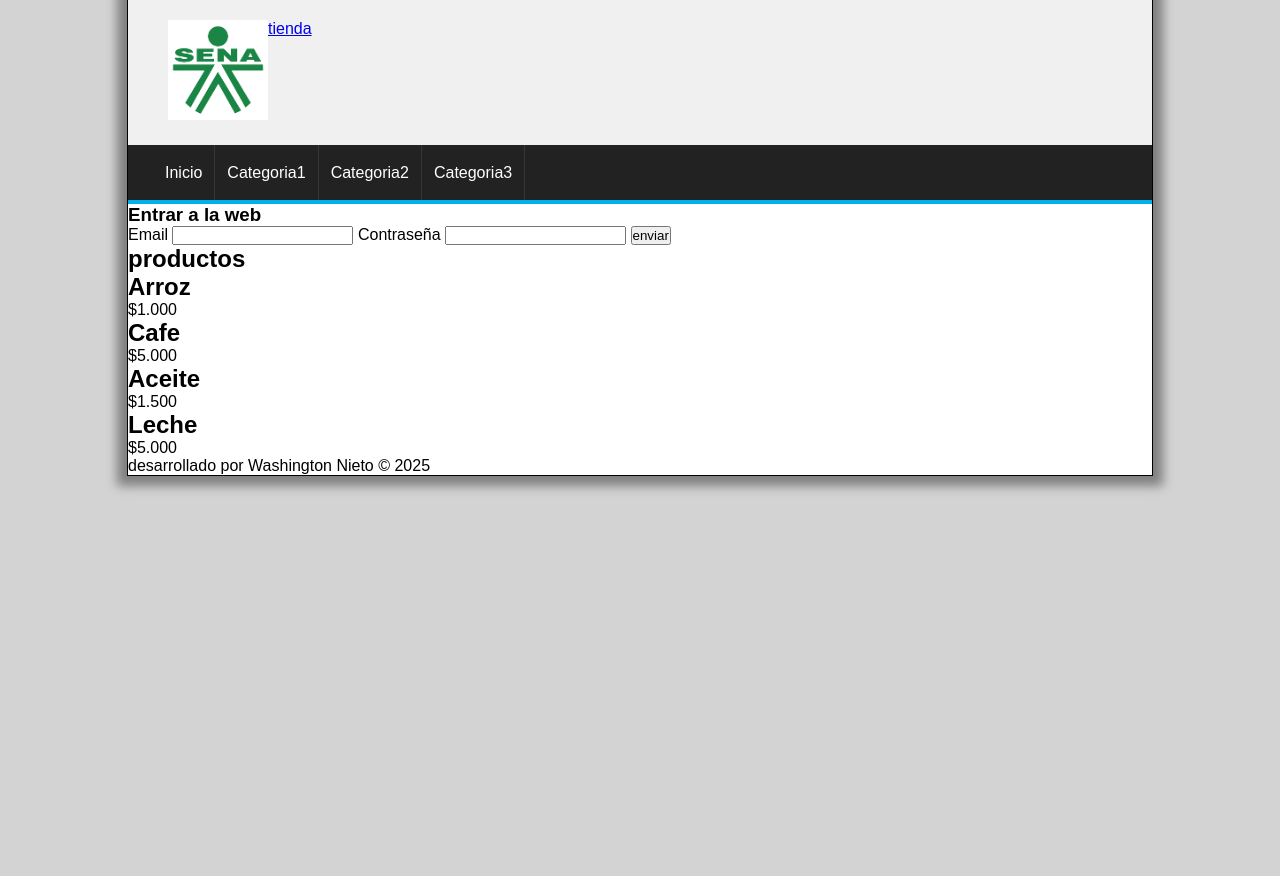
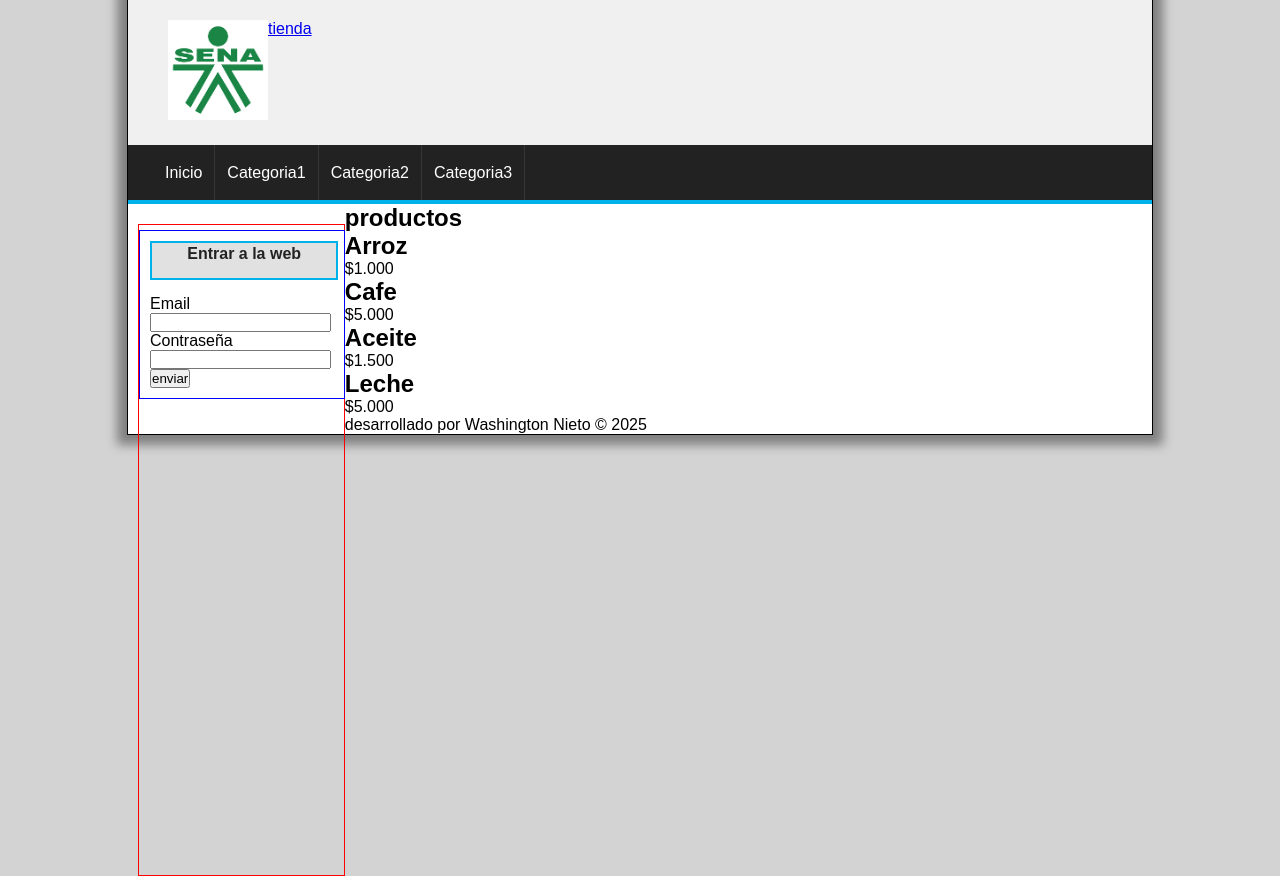
Before and after one commit to WashingtonNieto/Proyecto3119175, a PHP site: page / in a window 1280 px wide. Shown: the part 38-914 px from the top of the page. Before the commit the page ends 529 px from the top, so only its background shows below. Run offline with PHP 8.4, Linux system fonts and the light colour scheme.

Commit message:
se modifica css hasta lateral h3

```diff
--- a/css/style.css
+++ b/css/style.css
@@ -71,3 +71,43 @@ body {
 #menu a:hover{
     background: #01B1EA;
 }
+
+
+/*content*/
+#content{
+    margin: 0px auto;
+    overflow: hidden;
+    background: white;
+}
+
+#lateral{
+    width: 20%;
+    min-height: 650px;
+    float: left;
+    margin-top: 20px;
+    margin-left: 10px;
+    border: 1px solid red;
+}
+
+#lateral .block_aside{
+    display: block;
+    width: 90%;
+    margin: 5px auto;
+    padding: 10px;
+    border: 1px solid blue;
+}
+#lateral h3{
+    display: block;
+    color: #222;
+    width: 100%;
+    text-align: center;
+    padding-top: 2px;
+    padding-bottom: 15px;
+    margin-bottom: 15px;
+    font-size: 16px;
+    font-weight: bold;
+    background: #E1E1E1;
+    border: 2px solid #01b1EA;
+
+
+}
--- a/index.html
+++ b/index.html
@@ -3,6 +3,7 @@
 <head>
     <meta charset="UTF-8">
     <meta name="viewport" content="width=device-width, initial-scale=1.0">
+    <link rel="stylesheet" href="css/style.css">
     <title>Proyecto 3119175</title>
 </head>
 <body>
@@ -11,6 +12,7 @@
         <!-- cabecera -->
         <header id="header">
             <div id="logo">
+                <img src="/img/descarga.png" alt="">
 
             </div>
         </header>
@@ -26,6 +28,7 @@
                 <li>
                     <a href="#">Categoria2</a>
                 </li>
+
                 <li>
                     <a href="#">Categoria3</a>
                 </li>
```
